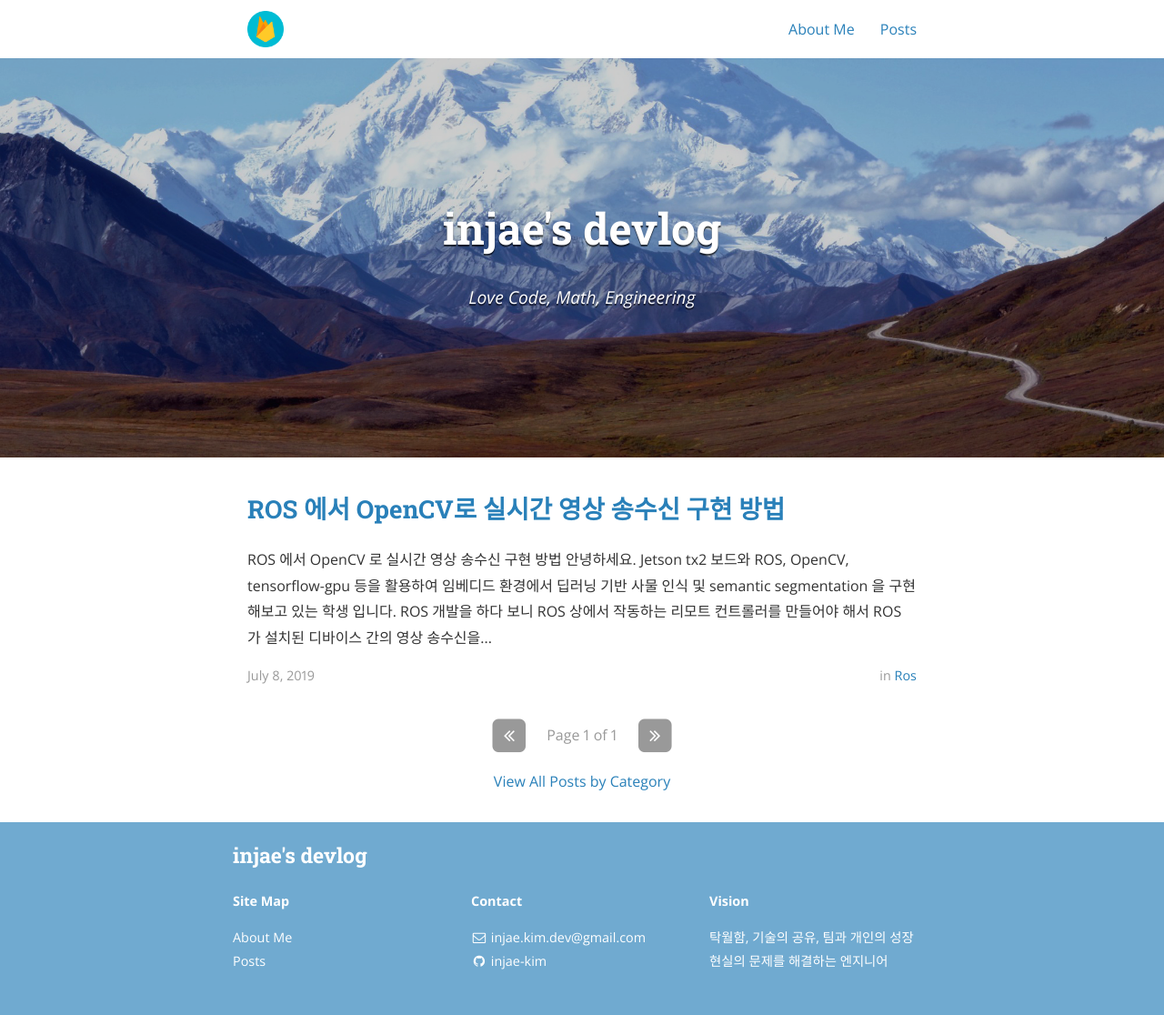
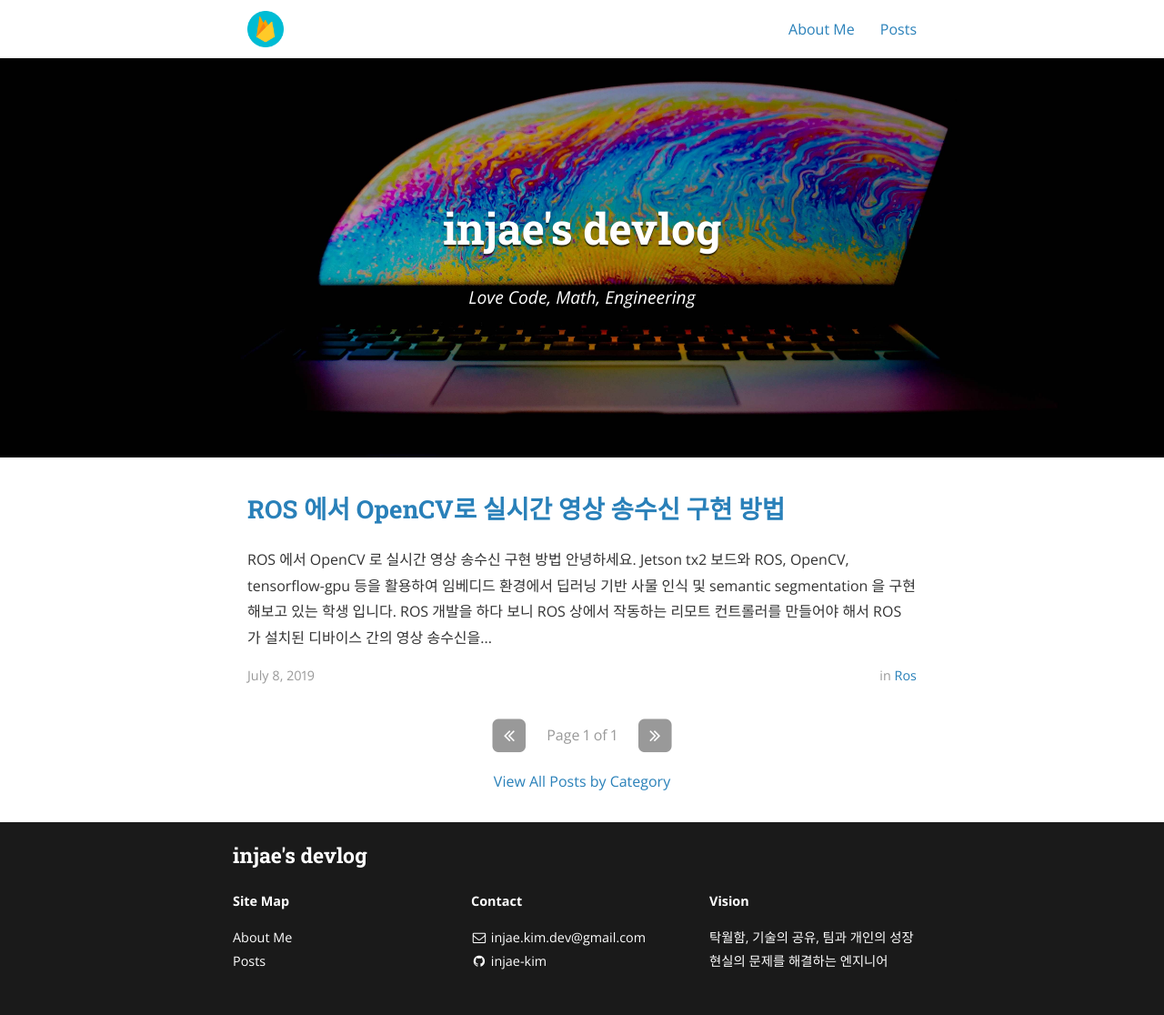
Before and after one commit to injae-kim/injae-kim.github.io, a Jekyll site: the page built from index.html, in a window 1280 px wide. Shown: the whole page at 91% size. Built offline with Jekyll 4.4.1, drawn with Linux system fonts in a browser that asks for light colours; nearby versions of some CDN libraries; the list of posts is cut into pages by our own code.

Commit message:
change main_background_image

```diff
--- a/_sass/_layout.scss
+++ b/_sass/_layout.scss
@@ -352,7 +352,8 @@ pre code.hljs {
 .site-footer {
 	$link-color: $white;
 	padding: 1em 1em 2em 1em;
-	background-color: $highlight-color;
+	// background-color: $highlight-color;
+	background-color: tint($dark, 10%);;
 	color: $white;
 	a {
 	  color: $link-color;
--- a/_sass/base/_variables.scss
+++ b/_sass/base/_variables.scss
@@ -22,6 +22,7 @@ $small-spacing: $base-spacing / 2;
 $base-z-index: 0;
 
 // Colors
+$dark: #000;
 $dark-gray: #333;
 $medium-gray: #999;
 $light-gray: #ddd;
@@ -40,6 +41,7 @@ $bc-red: #bc0000;
 // Font Colors
 $base-background-color: #fff;
 $base-font-color: $dark-gray;
+// $action-color: $blue;
 $action-color: $blue;
 $highlight-color: tint($action-color, 33%);
 
```
Also changed, not shown: assets/1.jpg (added), assets/header_image.jpg.
